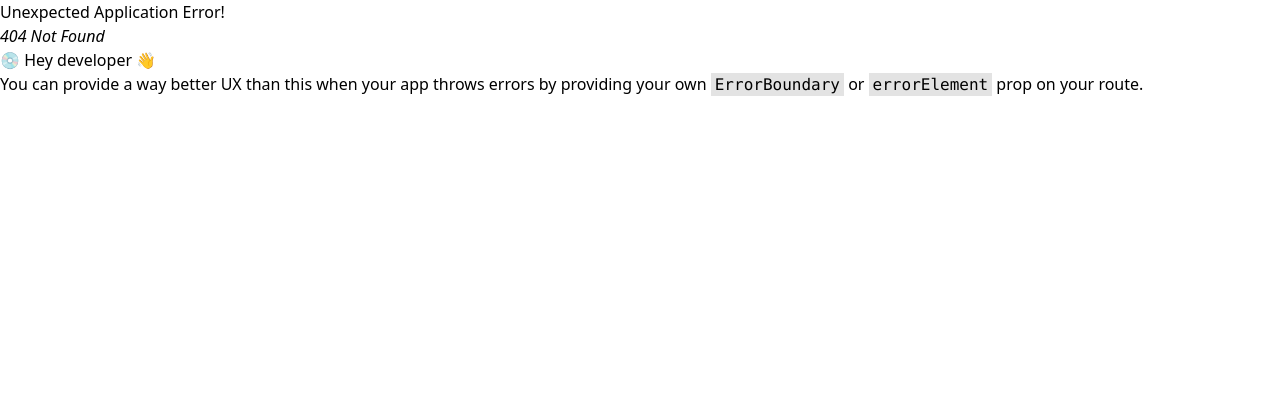
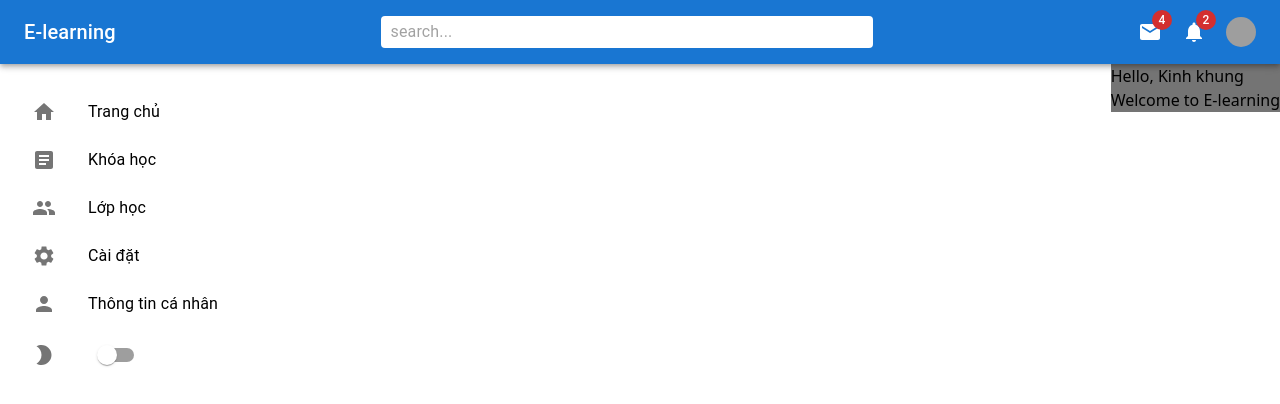
Before and after one commit to lightraptor2310/React-Template, a React (Vite) app: page /home in a window 1280 px wide. Before the commit this address had no page. Shown: the top 404 px of the page. Built offline with nearby package versions, Linux system fonts and the light colour scheme; grey boxes are pictures that could not be loaded.

Commit message:
update home page

```diff
--- a/src/App.jsx
+++ b/src/App.jsx
@@ -1,49 +1,7 @@
-// import {Button} from '@mui/material'
-// import { Link } from 'react-router-dom'
-
-
-// function App() {
-//   const list_button = [
-//     {name: 'login', value : 'login'},
-//     {name: 'signup', value: 'signup'}
-//   ]
-//   return (
-//     <>
-//       <p className=" text-center text-3xl font-semibold">Template prototype</p>
-//       <p className='text-center p-5'>Page tổng hợp các template front end của nhóm kinh khủng</p>
-//       <p className='text-xl m-3 font-semibold'>Danh sách page</p>
-//       <div className="list-template grid lg:grid-cols-4 md:grid-cols-3 grid-cols-1 gap-3">
-//         {list_button.map((item)=>
-
-//           <Button variant="outlined" color="primary" href={`${item.value}`}>
-//             <Link to={`${item.value}`} > {item.name} </Link>
-//           </Button>
-//       )}
-//       </div>
-
-//     </>
-//   )
-// }
-
-// export default App
-
-import { Box, Stack } from '@mui/material'
-import Navbar from './components/Navbar'
-import Sidebar from './components/Sidebar'
-import React from 'react'
-import Course from './components/Course'
-
 const App = () => {
   return (
    <>
-    <Box>
-    <Navbar/>
-    <Stack direction={`row`} spacing={2}>
-      <Sidebar/>
-      <Course/>
-    </Stack>
-    </Box>
-      {/* <p>Hello</p> */}
+    <p>Hello</p>
    </>
   )
 }
--- a/src/main.jsx
+++ b/src/main.jsx
@@ -2,6 +2,7 @@ import React from 'react'
 import ReactDOM from 'react-dom/client'
 import App from './App.jsx'
 import Login from './page/Login.jsx'
+import Home from './page/Home.jsx'
 import './index.css'
 import {
   createBrowserRouter,
@@ -22,6 +23,11 @@ const router = createBrowserRouter([
     path: "/signup",
     element: <SignUp />,
   }
+  ,
+  {
+    path: "/home",
+    element: <Home />,
+  }
 ]);
 
 ReactDOM.createRoot(document.getElementById('root')).render(
--- /dev/null
+++ b/src/page/Home.jsx
@@ -0,0 +1,21 @@
+import React from 'react'
+import { Box, Stack } from '@mui/material'
+import Navbar from '../components/Navbar'
+import Sidebar from '../components/Sidebar'
+import Course from '../components/Course'
+const Home = () => {
+  return (
+    <>
+    <Box>
+    <Navbar/>
+    <Stack direction={`row`} spacing={2}>
+      <Sidebar/>
+      <Course/>
+    </Stack>
+    </Box>
+      {/* <p>Hello</p> */}
+   </>
+  )
+}
+
+export default Home
```
